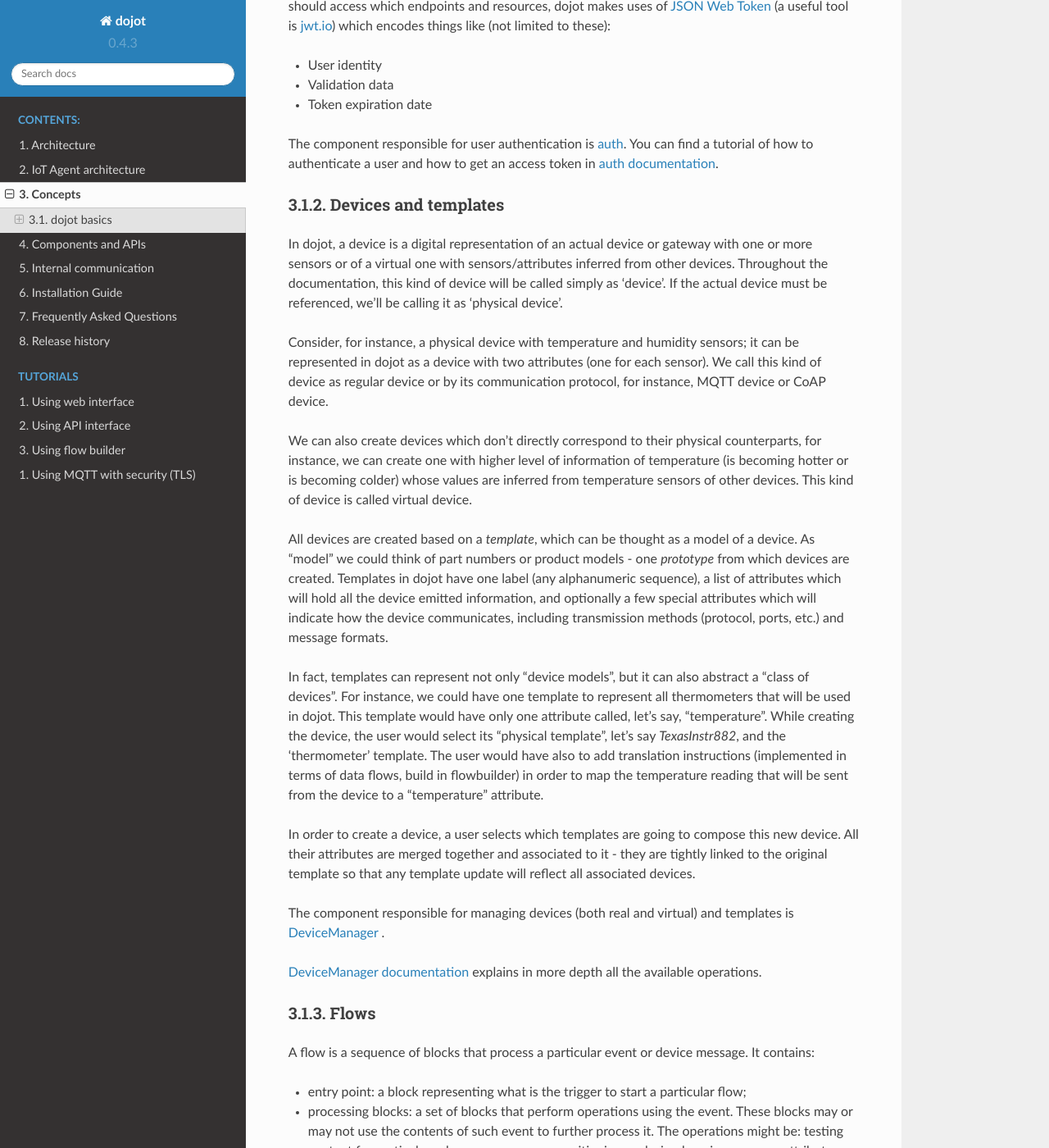
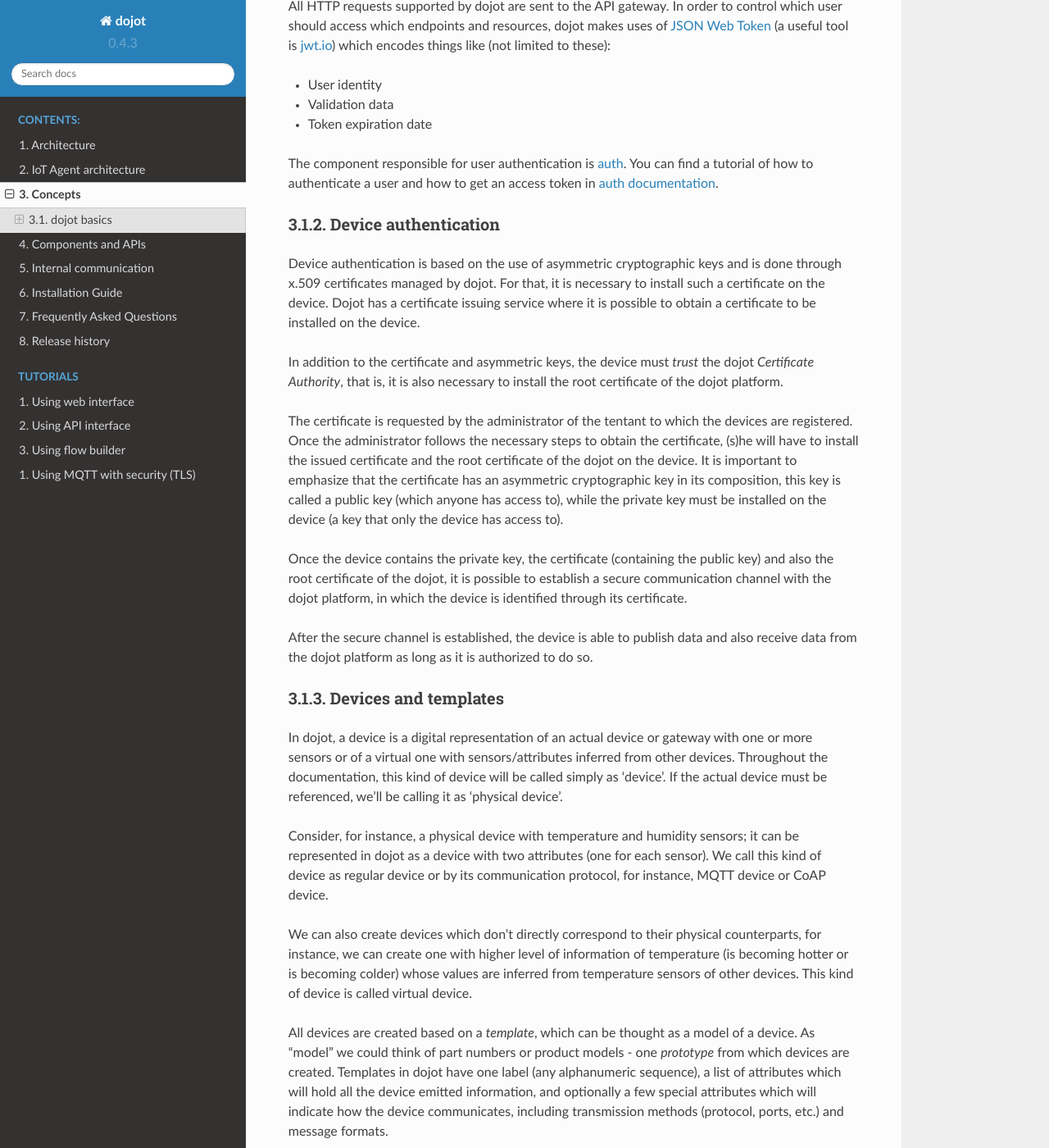
Before and after one commit to dojot/docs, a Sphinx documentation site: the page built from source/concepts.rst, in a window 1280 px wide and 1400 px high, scrolled down 959 px. Shown: the whole window at 82% size. Built offline with Sphinx 7.4.7 and the Read the Docs theme 2.0.0, drawn with Linux system fonts in a browser that asks for light colours; some of the changed text lies outside the part shown.

Commit message:
doc update - device authentication

```diff
--- a/source/concepts.rst
+++ b/source/concepts.rst
@@ -49,6 +47,34 @@ The component responsible for user authentication is `auth`_. You can find a
 tutorial of how to authenticate a user and how to get an access token in `auth
 documentation`_.
 
+Device authentication
+*********************
+
+Device authentication is based on the use of asymmetric cryptographic keys and
+is done through x.509 certificates managed by dojot. For that, it is necessary
+to install such a certificate on the device. Dojot has a certificate issuing
+service where it is possible to obtain a certificate to be installed on the
+device.
+
+In addition to the certificate and asymmetric keys, the device must *trust* the
+dojot *Certificate Authority*, that is, it is also necessary to install the root
+certificate of the dojot platform.
+
+The certificate is requested by the administrator of the tentant to which the
+devices are registered. Once the administrator follows the necessary steps to
+obtain the certificate, (s)he will have to install the issued certificate and
+the root certificate of the dojot on the device. It is important to emphasize
+that the certificate has an asymmetric cryptographic key in its composition,
+this key is called a public key (which anyone has access to), while the private
+key must be installed on the device (a key that only the device has access to).
+
+Once the device contains the private key, the certificate (containing the public
+key) and also the root certificate of the dojot, it is possible to establish a
+secure communication channel with the dojot platform, in which the device is
+identified through its certificate.
+
+After the secure channel is established, the device is able to publish data and
+also receive data from the dojot platform as long as it is authorized to do so.
 
 Devices and templates
 *********************
```
Also changed, not shown: other parts of source/concepts.rst (+0 -2 lines), 1 other file.
